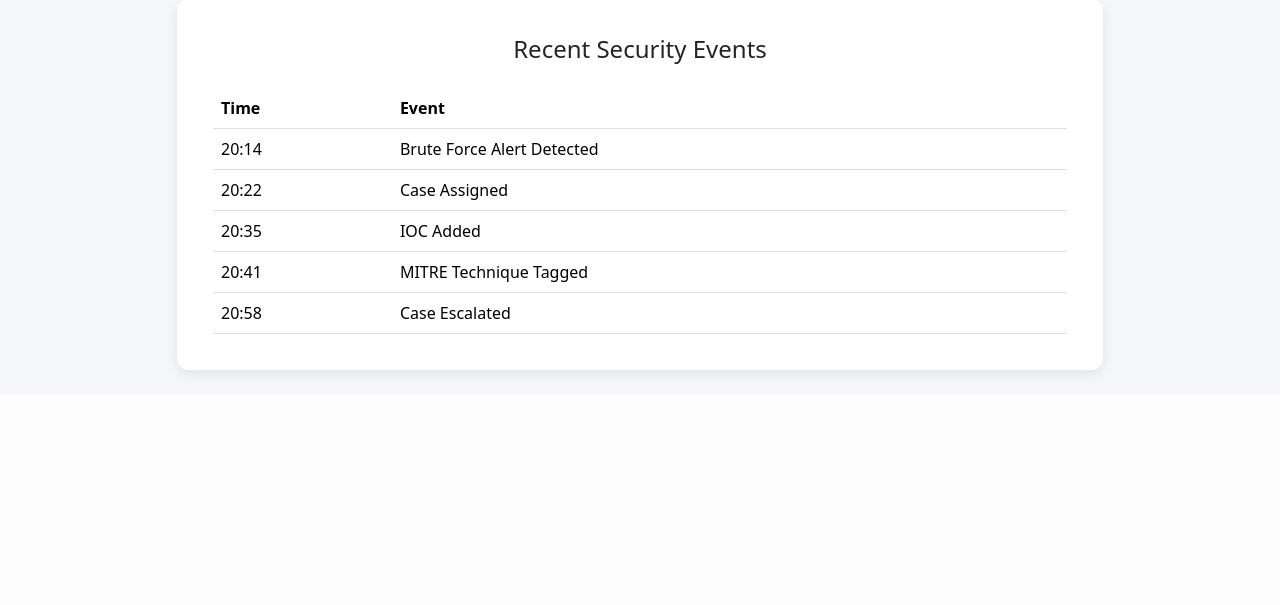
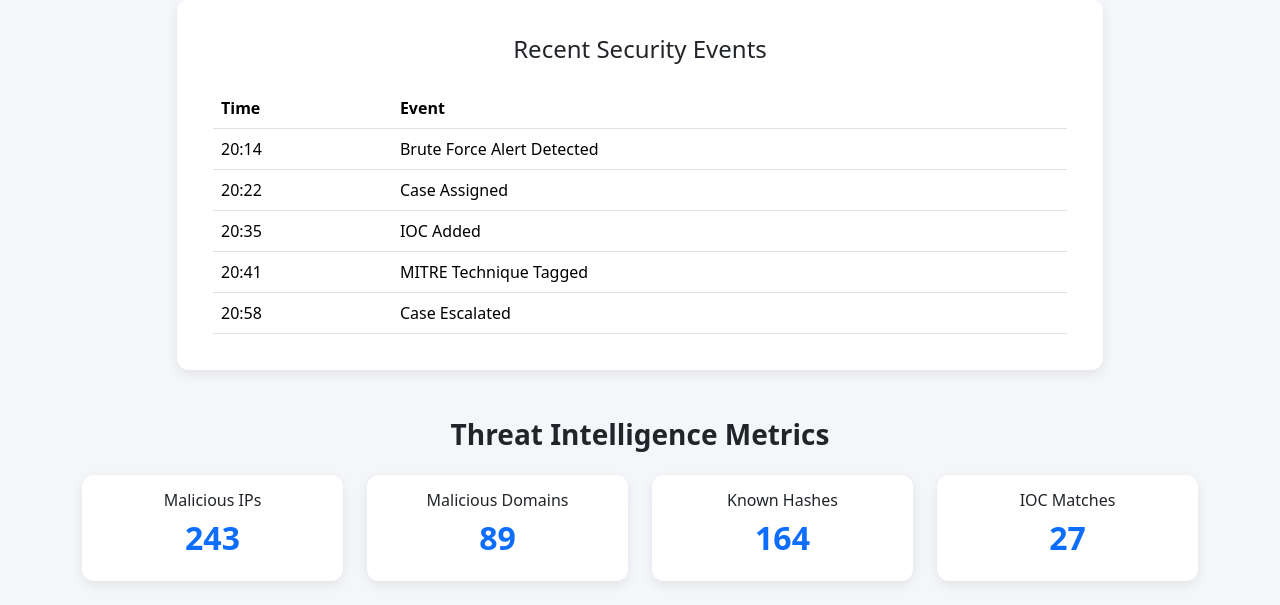
Before and after one commit to Maliyka-L/ThreatHunter_Dashboard, a Flask app: page / in a window 1280 px wide. Shown: the part 1925-2530 px from the top of the page. Before the commit the page ends 2304 px from the top, so only its background shows below. Run offline with Flask 3, Linux system fonts and the light colour scheme.

Commit message:
feat: add threat intelligence metrics

```diff
--- a/app.py
+++ b/app.py
@@ -37,10 +37,19 @@ def dashboard():
         }
     ]
 
+    # Threat intelligence metrics summarise known malicious indicators.
+    threat_intel = {
+        "malicious_ips": 243,
+        "malicious_domains": 89,
+        "known_hashes": 164,
+        "ioc_matches": 27
+    }
+
     return render_template(
         "index.html",
         metrics=metrics,
-        recent_events=recent_events
+        recent_events=recent_events,
+        threat_intel=threat_intel
     )
 
 
--- a/static/style.css
+++ b/static/style.css
@@ -44,3 +44,7 @@ body {
 .table th {
     font-weight: 600;
 }
+
+h3 {
+    font-weight: 700;
+}
--- a/templates/index.html
+++ b/templates/index.html
@@ -180,11 +180,8 @@
                                 {% for event in recent_events %}
 
                                 <tr>
-
                                     <td>{{ event.time }}</td>
-
                                     <td>{{ event.event }}</td>
-
                                 </tr>
 
                                 {% endfor %}
@@ -194,6 +191,84 @@
                         </table>
 
                     </div>
+
+                </div>
+
+            </div>
+
+        </div>
+
+    </div>
+
+    <!-- Threat Intelligence Metrics -->
+
+    <div class="row mt-5">
+
+        <div class="col-12">
+
+            <h3 class="text-center mb-4">
+                Threat Intelligence Metrics
+            </h3>
+
+        </div>
+
+        <div class="col-md-3">
+
+            <div class="card metric-card">
+
+                <div class="card-body text-center">
+
+                    <h6>Malicious IPs</h6>
+
+                    <h2>{{ threat_intel.malicious_ips }}</h2>
+
+                </div>
+
+            </div>
+
+        </div>
+
+        <div class="col-md-3">
+
+            <div class="card metric-card">
+
+                <div class="card-body text-center">
+
+                    <h6>Malicious Domains</h6>
+
+                    <h2>{{ threat_intel.malicious_domains }}</h2>
+
+                </div>
+
+            </div>
+
+        </div>
+
+        <div class="col-md-3">
+
+            <div class="card metric-card">
+
+                <div class="card-body text-center">
+
+                    <h6>Known Hashes</h6>
+
+                    <h2>{{ threat_intel.known_hashes }}</h2>
+
+                </div>
+
+            </div>
+
+        </div>
+
+        <div class="col-md-3">
+
+            <div class="card metric-card">
+
+                <div class="card-body text-center">
+
+                    <h6>IOC Matches</h6>
+
+                    <h2>{{ threat_intel.ioc_matches }}</h2>
 
                 </div>
 
```
Also changed, not shown: 1 other file.
